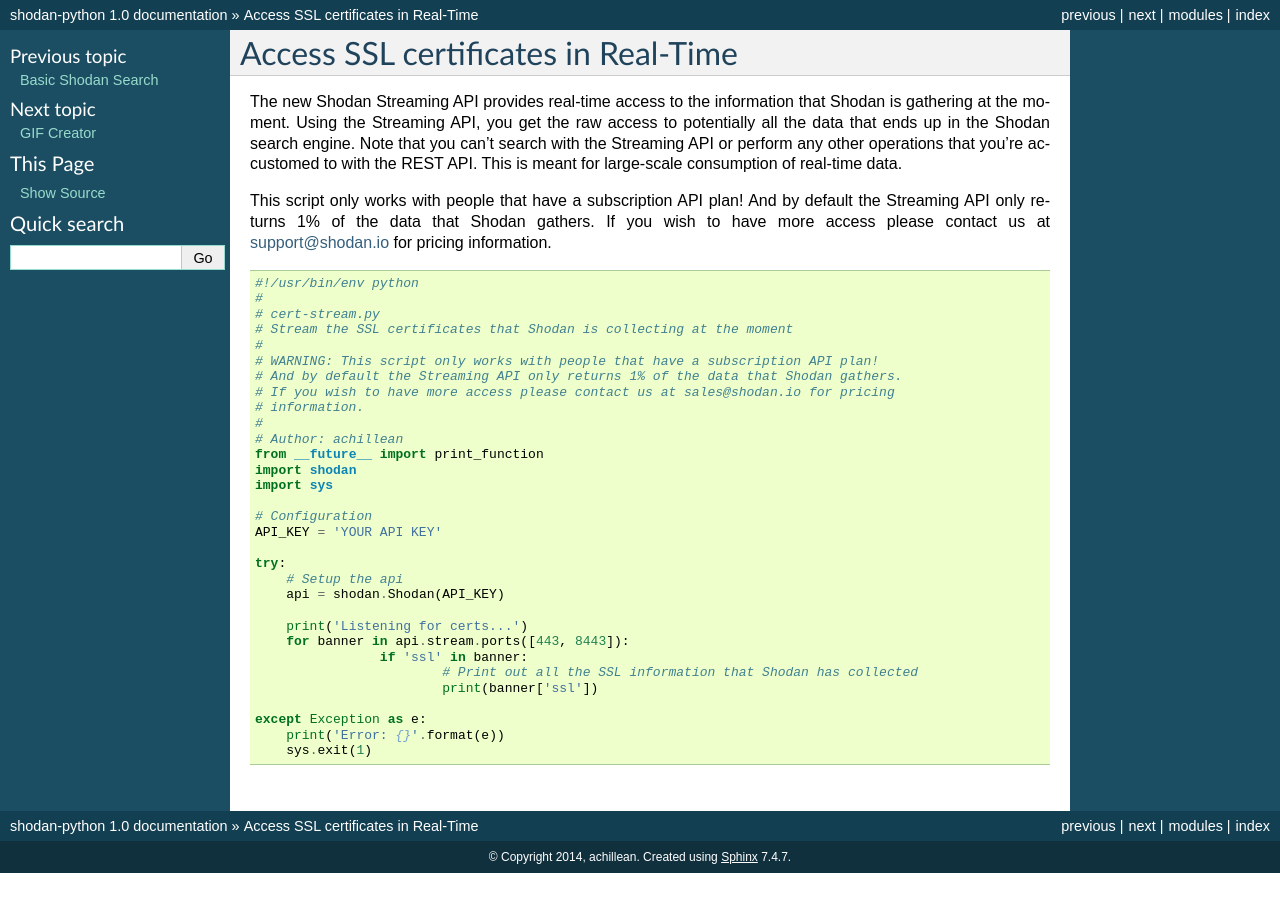
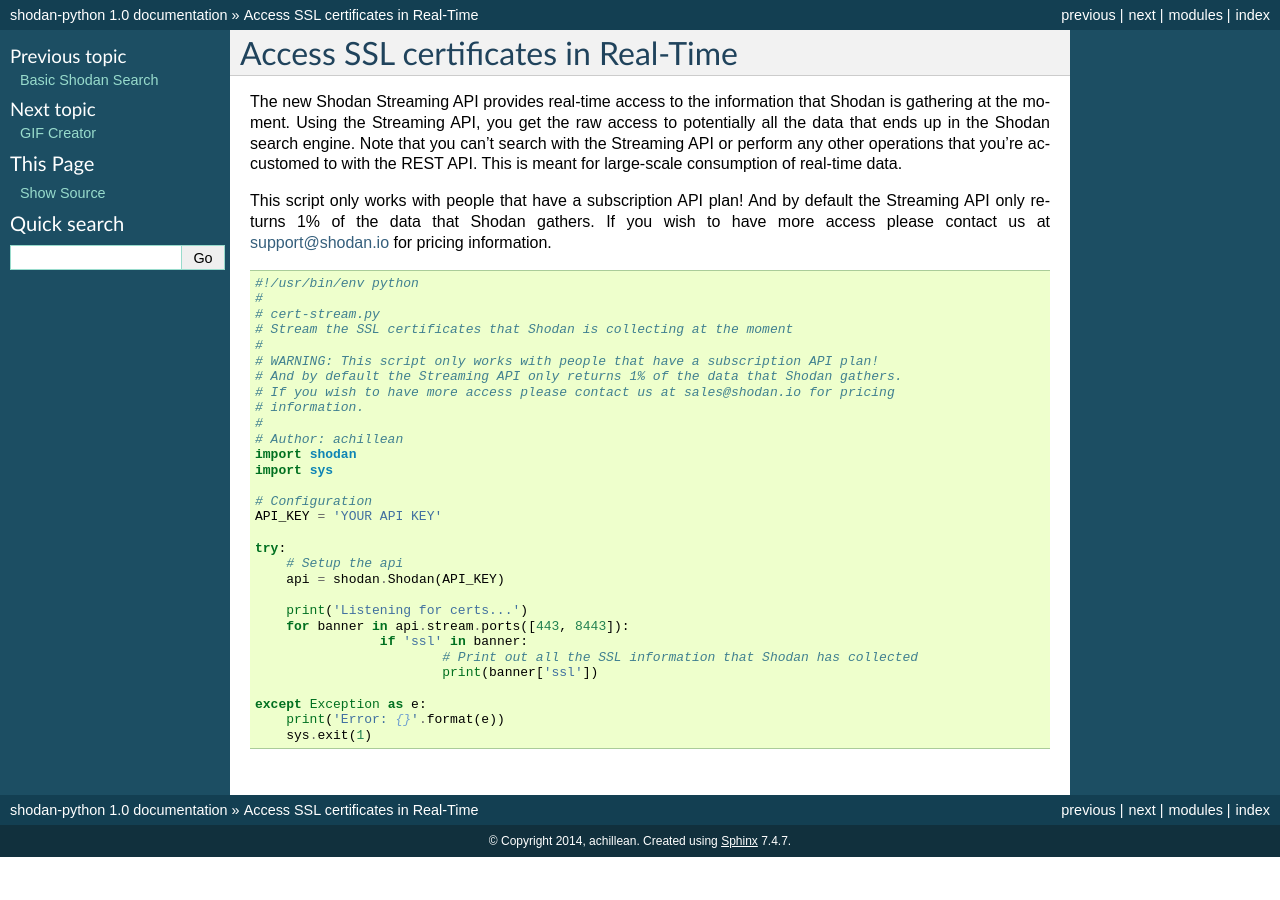
Before and after one commit to achillean/shodan-python, a Sphinx documentation site: the page built from docs/examples/cert-stream.rst, in a window 1280 px wide. Built offline with Sphinx 7.4.7, drawn with Linux system fonts in a browser that asks for light colours; pages that are not in the unit, such as notebooks, are missing from menus.

Commit message:
Update cert-stream.rst
as requested, we are on python 2.7+

```diff
--- a/docs/examples/cert-stream.rst
+++ b/docs/examples/cert-stream.rst
@@ -24,7 +24,6 @@
 	# information.
 	#
 	# Author: achillean
-	from __future__ import print_function
 	import shodan
 	import sys
 
```
